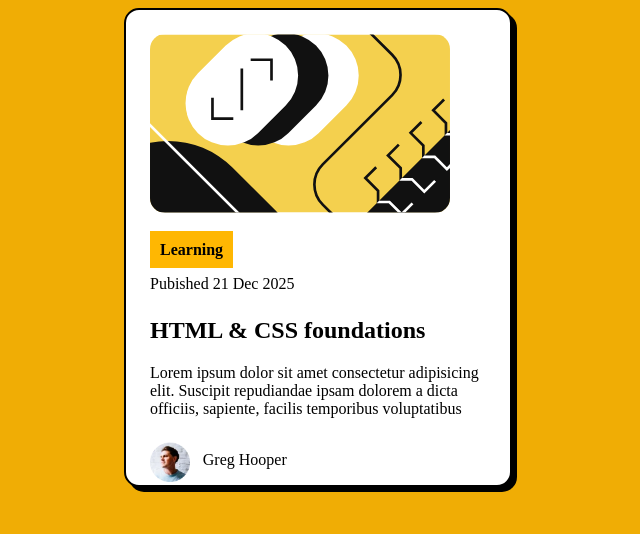
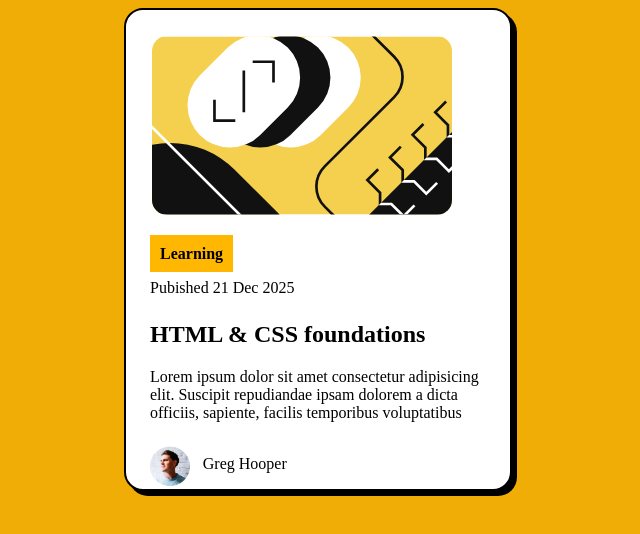
Before and after one commit to mosabarbab/project-2, a plain HTML site: page day4 learing/index.html in a window 1280 px wide. Shown: the whole page, without its empty margins (322-962 px from the left). Drawn offline with Linux system fonts and the light colour scheme.

Commit message:
project 2

```diff
--- a/day4 learing/index.css
+++ b/day4 learing/index.css
@@ -8,14 +8,14 @@ body{
     background-color: rgb(255, 255, 255);
     width: 30vw;
     border: 2px solid rgb(0, 0, 0);
-    border-radius: 15px;
+    border-radius: 19px;
 }
 .container:hover{
     box-shadow: 10px 10px black;
 }
 .img1 img{
     border-radius: 15px;
-    margin: 24px;
+    margin: 26px;
     width: 300px;
 }
 .p1{
```
